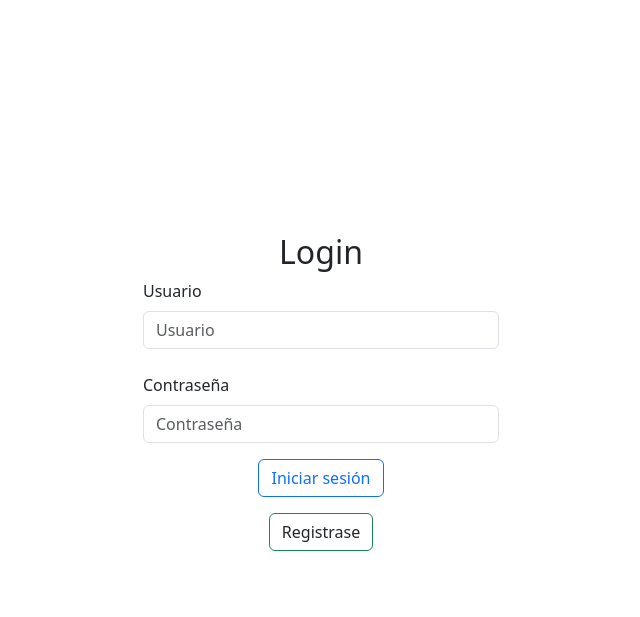
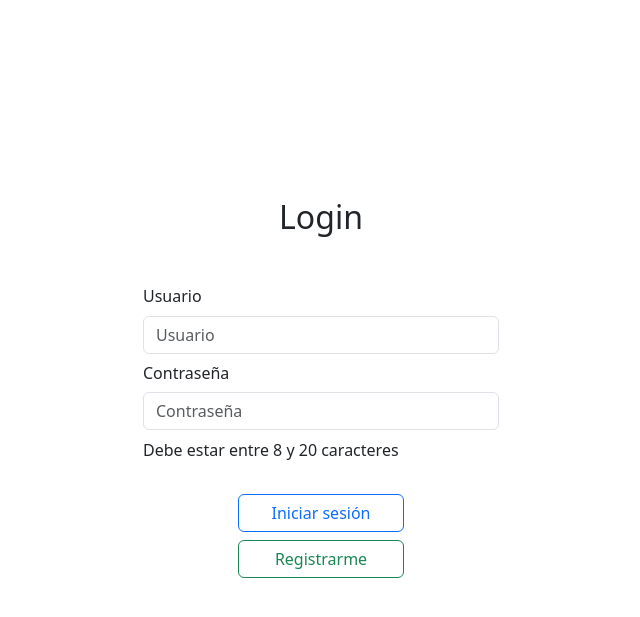
Before and after one commit to thebash1/kamojic-v2, a PHP site: page /public/login.php in a window 1280 px wide. Shown: the top 617 px of the page, without its empty margins (319-959 px from the left). Run offline with PHP 8.4, Linux system fonts and the light colour scheme.

Commit message:
login terminado

```diff
--- a/index.php
+++ b/index.php
@@ -4,6 +4,7 @@
     <meta charset="UTF-8">
     <meta name="viewport" content="width=device-width, initial-scale=1.0">
     <title>Index of Kamojic</title>
+    <link rel="shortcut icon" href="./public/src/assets/icons/directories.png" type="image/x-icon">
     <style>
         *{
             margin: 0;
--- a/public/login.php
+++ b/public/login.php
@@ -21,20 +21,26 @@
                         <!-- formulario de login -->
                         <form action="../app/controllers/login.php" method="POST">
                             <div class="form mb-3">
-                                <label for="username" class="form-label">Usuario</label>
-                                <input type="text" class="form-control" id="username" name="username" placeholder="Usuario"><br>
+                                <div class="mt-5 row justify-content-center align-items-center">
+                                    <div class="col-sm-12 col-md-12">
+                                        <label for="username" class="form-label">Usuario</label>
+                                        <input type="text" class="form-control" id="username" name="username" placeholder="Usuario">
+                                        <label for="password" class="col-form-label">Contraseña</label>
+                                        <input type="password" class="form-control" id="password" name="password" placeholder="Contraseña">
+                                        <p class="mt-2">Debe estar entre 8 y 20 caracteres</p>
+                                    </div>
+                                </div>
 
-                                <label for="password" class="form-label">Contraseña</label>
-                                <input type="password" class="form-control" id="password" name="password" placeholder="Contraseña">
+                                <!-- botones -->
+                                <div class="row my-3 justify-content-center align-items-center text-center">
+                                    <div class="col-6">
+                                        <button type="submit" class="btn btn-outline-primary w-100">Iniciar sesión</button>
+                                        <a type="button" class="btn btn-outline-success text-decoration-none w-100 my-2" href="./register.php">Registrarme</a>
+                                    </div>
+                                </div>
+                                <!-- botones -->
                             </div>
-                            <div class="col justify-content-center align-items-center text-center">
-                                <div class="mb-3">
-                                    <button type="submit" class="btn btn-outline-primary">Iniciar sesión</button>
-                                </div>
-                                <div class="mb-3">
-                                    <a type="button" class="btn btn-outline-success text-decoration-none text-body" href="./register.php">Registrase</a>
-                                </div>
-                            </div>
+
                         </form>
                         <!-- formulario de login -->
 
```
Also changed, not shown: public/register.php (line endings or trailing spaces), public/src/assets/icons/directories.png (added).
